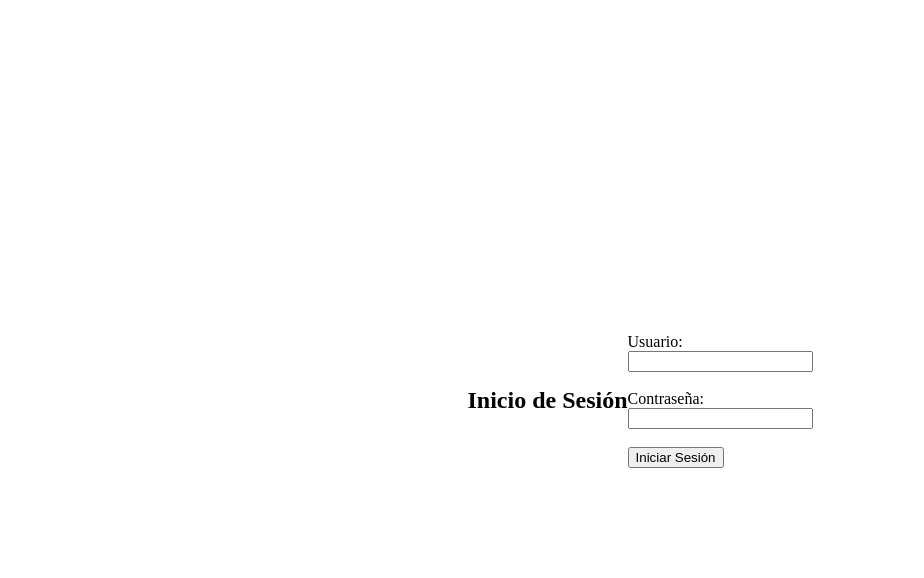
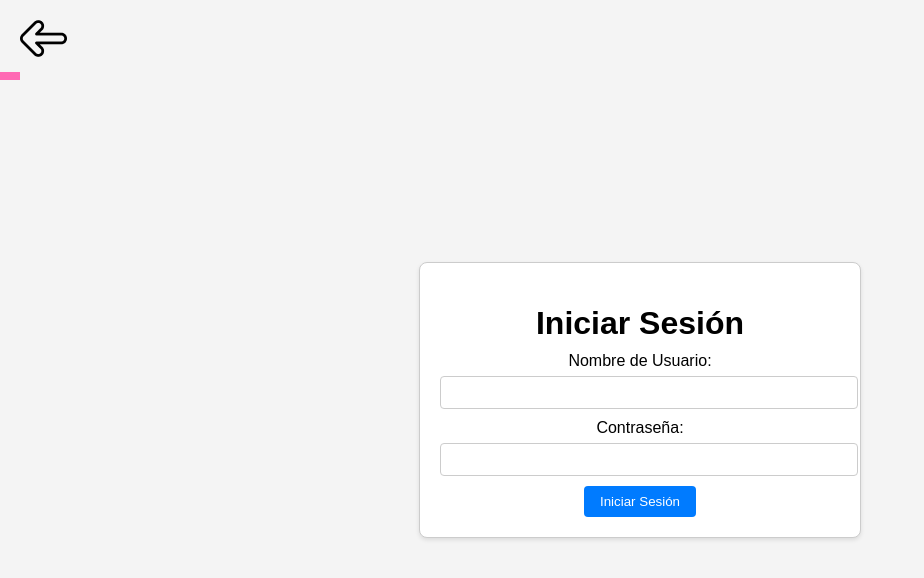
Before and after one commit to Hamra384/Milo-s, a plain HTML site: page Milos/inicio de sesion/iniciodesesion.html in a window 1280 px wide. Shown: the whole page, without its empty margins (0-924 px from the left). Drawn offline with Linux system fonts and the light colour scheme; files whose address does not match are found by name.

Commit message:
Add files via upload

```diff
--- a/Milos/inicio de sesion/iniciodesesion.css
+++ b/Milos/inicio de sesion/iniciodesesion.css
@@ -1,11 +1,72 @@
-body, html {
-    height: 100%;
+body {
   margin: 0;
+  padding: 0;
+  font-family: Arial, sans-serif;
   display: flex;
   justify-content: center;
   align-items: center;
+  height: 100vh;
+  background-color: #f4f4f4;
 }
 
-  .center-text {
+.back-arrow {
+  position: fixed;
+  top: 20px;
+  left: 20px;
+  width: 30px;
+  height: 30px;
+  cursor: pointer;
+}
+
+.ribbon {
+  position: absolute;
+  width: 100%;
+  height: 8px;
+  top: calc(50px + 30px); /* Ubica el rectángulo debajo de la flecha */
+  left: 20px; /* Alinea con la flecha */
+  background-color: #ff69b4; /* Color rosa */
+  transform: rotate(-180deg); /* Rota el rectángulo */
+  transform-origin: top left;
+}
+
+.login-container {
+  background-color: #fff;
+  padding: 20px;
+  border-radius: 8px;
+  border: 1px solid #ccc;
+  box-shadow: 0 2px 4px rgba(0, 0, 0, 0.1);
   text-align: center;
+  max-width: 400px;
+  width: 100%;
 }
+
+.login-container h1 {
+  margin-bottom: 10px;
+}
+
+.login-container label {
+  display: block;
+  margin-bottom: 6px;
+}
+
+.login-container input {
+  width: 100%;
+  padding: 8px;
+  margin-bottom: 10px;
+  border: 1px solid #ccc;
+  border-radius: 4px;
+}
+
+.login-container button {
+  background-color: #007bff;
+  color: #fff;
+  padding: 8px 16px;
+  border: none;
+  border-radius: 4px;
+  cursor: pointer;
+  transition: background-color 0.3s;
+}
+
+.login-container button:hover {
+  background-color: #0056b3;
+}
--- a/Milos/inicio de sesion/iniciodesesion.html
+++ b/Milos/inicio de sesion/iniciodesesion.html
@@ -1,22 +1,29 @@
 <!DOCTYPE html>
-<html>
+<html lang="en">
 <head>
-    <link rel="stylesheet" href="iniciodesesion.css">
-    <title>Formulario de Inicio de Sesión</title>
+<meta charset="UTF-8">
+<meta name="viewport" content="width=device-width, initial-scale=1.0">
+<link rel="stylesheet" href="iniciodesesion.css">
+<title>Flecha de Regreso</title>
 </head>
 <body>
+  <a href="javascript:history.back()" class="back-arrow">
+    <img src="C:\Users\marti\OneDrive\Documentos\Milos\flechaatras.png" alt="Flecha de Regreso">
+  </a>
 
-<h2>Inicio de Sesión</h2>
+  <div class="ribbon"></div> <!-- Rectángulo rosa -->
 
-<form action="/procesar_formulario" method="post">
-    <label for="usuario">Usuario:</label><br>
-    <input type="text" id="usuario" name="usuario" required><br><br>
+  <div class="login-container">
+    <h1>Iniciar Sesión</h1>
+    <form action="#">
+      <label for="username">Nombre de Usuario:</label>
+      <input type="text" id="username" name="username" required>
 
-    <label for="contrasena">Contraseña:</label><br>
-    <input type="password" id="contrasena" name="contrasena" required><br><br>
+      <label for="password">Contraseña:</label>
+      <input type="password" id="password" name="password" required>
 
-    <input type="submit" value="Iniciar Sesión">
-</form>
-
+      <button type="submit">Iniciar Sesión</button>
+    </form>
+  </div>
 </body>
 </html>
```
Lines whose indentation alone changed are shown as unchanged.
